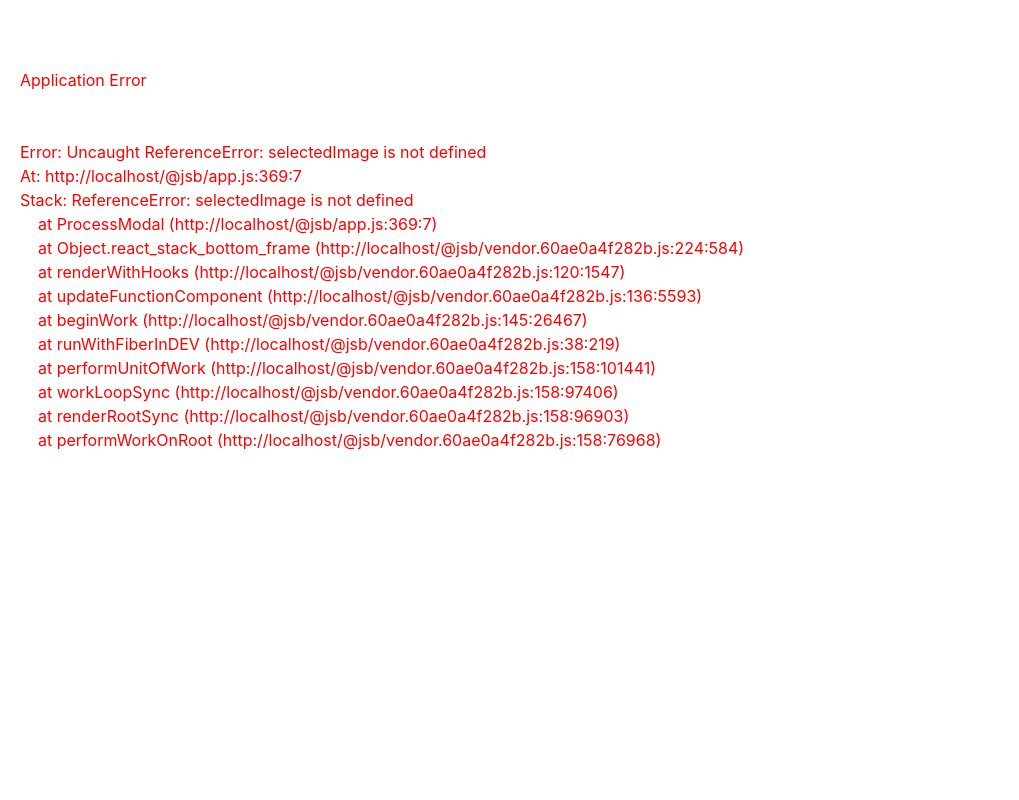
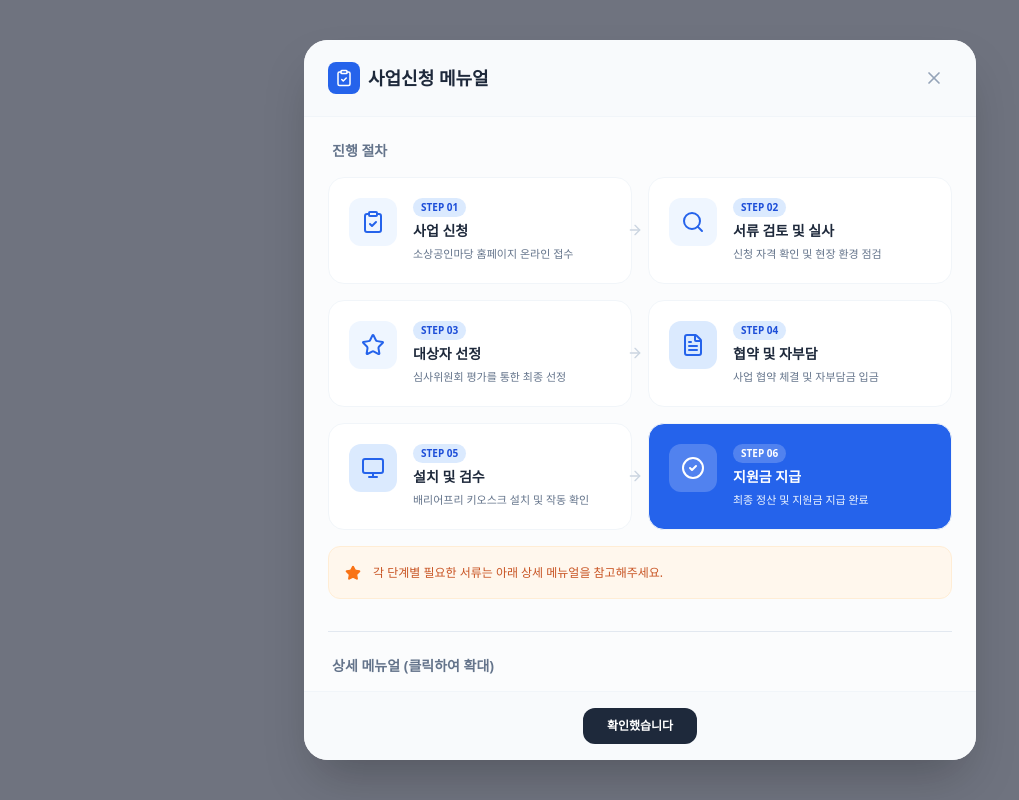
Before and after one commit to minokingdom/chat-bot, a React (Vite) app: page / in a window 1280 px wide. Shown: the whole page, without its empty margins (0-1019 px from the left). Built offline with nearby package versions, Linux system fonts and the light colour scheme; a web font is replaced by a local one.

Commit message:
Fix: Restore missing variables in ProcessModal

```diff
--- a/components/ProcessModal.tsx
+++ b/components/ProcessModal.tsx
@@ -8,6 +8,57 @@ interface Props {
 }
 
 const ProcessModal: React.FC<Props> = ({ isOpen, onClose }) => {
+  const [selectedImage, setSelectedImage] = React.useState<string | null>(null);
+
+  const steps = [
+    {
+      icon: <ClipboardCheck className="text-blue-600" size={24} />,
+      title: "사업 신청",
+      desc: "소상공인마당 홈페이지 온라인 접수",
+      color: "bg-blue-50"
+    },
+    {
+      icon: <Search className="text-blue-600" size={24} />,
+      title: "서류 검토 및 실사",
+      desc: "신청 자격 확인 및 현장 환경 점검",
+      color: "bg-blue-50"
+    },
+    {
+      icon: <Star className="text-blue-600" size={24} />,
+      title: "대상자 선정",
+      desc: "심사위원회 평가를 통한 최종 선정",
+      color: "bg-blue-50"
+    },
+    {
+      icon: <FileText className="text-blue-600" size={24} />,
+      title: "협약 및 자부담",
+      desc: "사업 협약 체결 및 자부담금 입금",
+      color: "bg-blue-100"
+    },
+    {
+      icon: <Monitor className="text-blue-600" size={24} />,
+      title: "설치 및 검수",
+      desc: "배리어프리 키오스크 설치 및 작동 확인",
+      color: "bg-blue-100"
+    },
+    {
+      icon: <CheckCircle2 className="text-blue-600" size={24} />,
+      title: "지원금 지급",
+      desc: "최종 정산 및 지원금 지급 완료",
+      color: "bg-blue-600",
+      dark: true
+    }
+  ];
+
+  // 이미지 파일을 동적으로 불러오기 (viter import.meta.glob 사용)
+  // 대소문자 확장자 모두 지원하도록 패턴 수정 (.PNG 등)
+  const images = import.meta.glob('../src/assets/manual/*.{png,jpg,jpeg,webp,PNG,JPG,JPEG,WEBP}', { eager: true, import: 'default' });
+
+  // 파일명 기준으로 정렬 (숫자 순서 보장 등)
+  const sortedImageUrls = Object.keys(images)
+    .sort((a, b) => a.localeCompare(b, undefined, { numeric: true, sensitivity: 'base' }))
+    .map(key => images[key] as string);
+
   // Zoom state for lightbox
   const [isZoomed, setIsZoomed] = React.useState(false);
 
```
